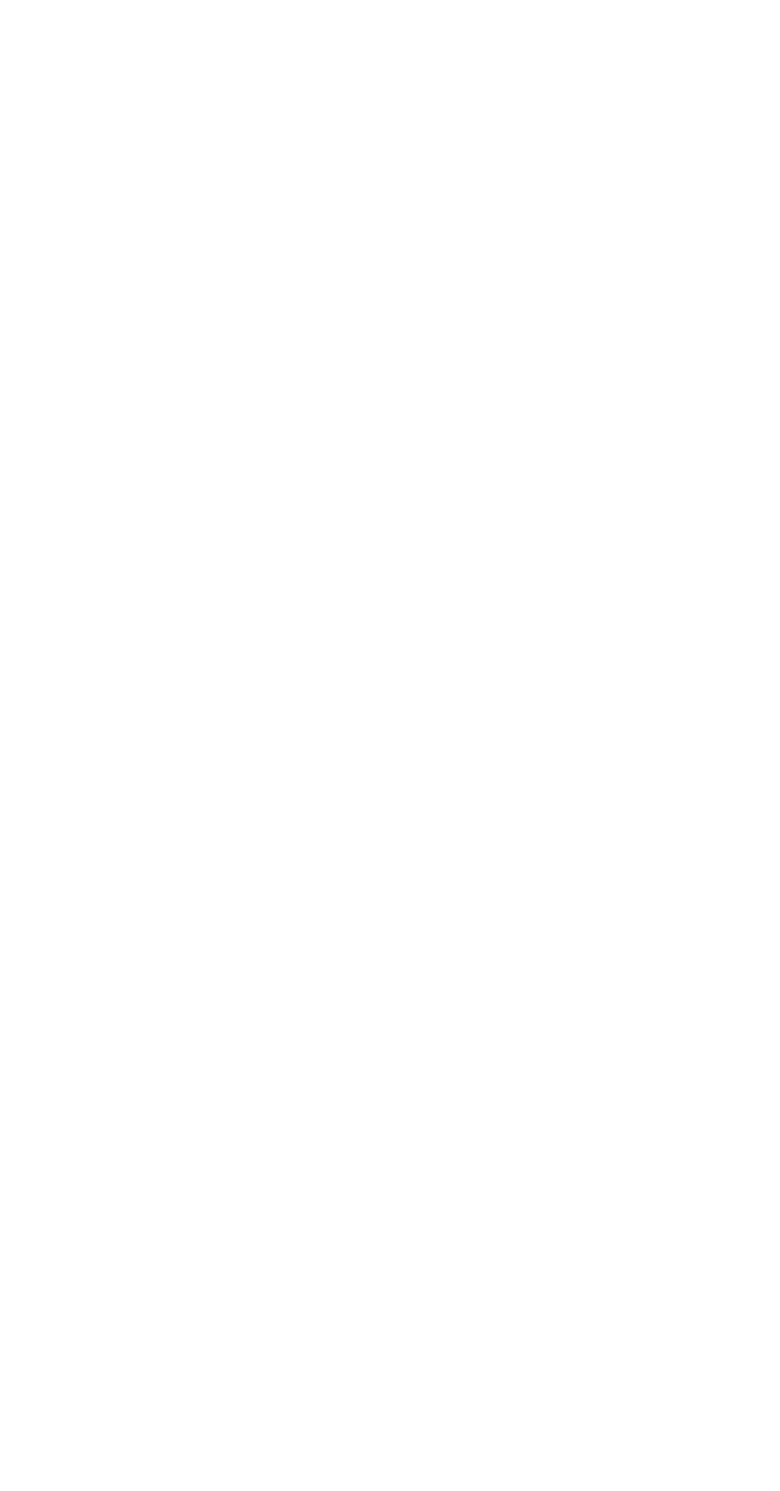
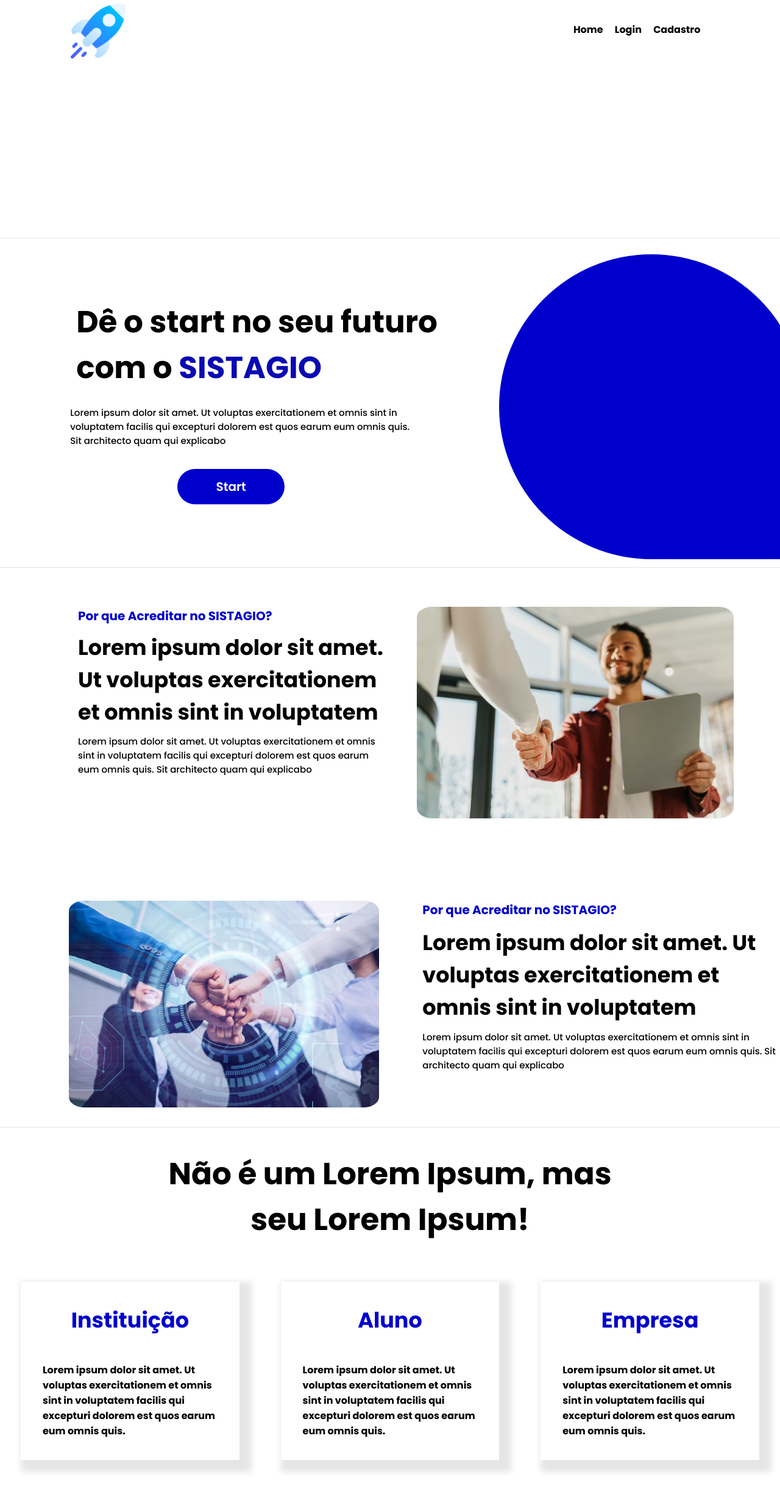
Before and after one commit to Thiag0nery/Sistagio, a Django app: page / in a window 1280 px wide. Before the commit the page is empty. Shown: the whole page at 61% size. Run offline with Django 4.2, Linux system fonts and the light colour scheme.

Commit message:
Atualizações

```diff
--- a/home/templates/home/index.html
+++ b/home/templates/home/index.html
@@ -10,20 +10,97 @@
     {% endfor %}
 </ul>
 {% endif %}
-{% if perfilPessoa.tipo == 'A' %}
-    <h1>Aluno</h1>
-{% endif %}
-{% if user.tipo == 'D' %}
-    <h1>Docente</h1>
-{% endif %}
+{% include 'parcias/_header.html'%}
+    <main class="main">
+        <section class="sessao1">
 
-{% if perfilUsuario.tipo == 'E' %}
-    <h1>Empresa</h1>
-{% endif %}
 
-{% if perfilPessoa.tipo == 'I' %}
-    <h1>Instituição</h1>
-{% endif %}
-{{ user.tipo }}
+            <div class="ladoEsquerdo">
+                <div class="texto">
+                    <h1> Dê o start no seu futuro com o <span style="color: rgb(10, 10, 180)"> SISTAGIO</span></h1>
+                </div>
 
+
+                <div class="subtexto">
+                    <h3 class="texto">Lorem ipsum dolor sit amet. Ut voluptas exercitationem et omnis sint in voluptatem
+                        facilis qui excepturi dolorem est quos earum eum omnis quis. Sit architecto quam qui explicabo
+
+                    </h3>
+                </div>
+                <button class="start">Start</button>
+            </div>
+            <div class="ladoDireito">
+                <div class="bola"></div>
+            </div>
+        </section>
+        <section class="sessao2">
+            <div class="ladoEsquerdo2">
+                <h3 class="titulo">Por que Acreditar no SISTAGIO?</h3>
+                <h2 class="conteudo">Lorem ipsum dolor sit amet. Ut voluptas exercitationem et omnis sint in voluptatem
+                </h2>
+                <h4 class="subtitulo">Lorem ipsum dolor sit amet. Ut voluptas exercitationem et omnis sint in voluptatem
+                    facilis qui excepturi dolorem est quos earum eum omnis quis. Sit architecto quam qui explicabo
+                </h4>
+            </div>
+            <div class="ladoDireito2">
+                <img src="static/imagens/apertodemao.jpeg" alt="aperto" id="imgaperto">
+            </div>
+        </section>
+        <section class="sessao4">
+            <div class="ladoEsquerdo4Img">
+                <img src="static/imagens/conexao.jpeg" alt="conexoes" id="conexoes">
+            </div>
+            <div class="ladoDireito4">
+                <h3 class="titulo">Por que Acreditar no SISTAGIO?</h3>
+                <h2 class="conteudo">Lorem ipsum dolor sit amet. Ut voluptas exercitationem et omnis sint in voluptatem
+                </h2>
+                <h4 class="subtitulo">Lorem ipsum dolor sit amet. Ut voluptas exercitationem et omnis sint in voluptatem
+                    facilis qui excepturi dolorem est quos earum eum omnis quis. Sit architecto quam qui explicabo
+                </h4>
+            </div>
+        </section>
+        <section class="sessao3">
+            <div class="titleSessao3">
+                <h1 class="textoTitle">Não é um Lorem Ipsum, mas seu Lorem Ipsum!</h1>
+            </div>
+            <div class="containerCards">
+                <div class="card">
+                    <h3 class="titleCard">Instituição</h3>
+                    <h4 class="subtile">Lorem ipsum dolor sit amet. Ut voluptas exercitationem et omnis sint in
+                        voluptatem
+                        facilis qui excepturi dolorem est quos earum eum omnis quis. </h4>
+                </div>
+                <div class="card">
+                    <h3 class="titleCard">Aluno</h3>
+                    <h4 class="subtitle">Lorem ipsum dolor sit amet. Ut voluptas exercitationem et omnis sint in
+                        voluptatem
+                        facilis qui excepturi dolorem est quos earum eum omnis quis. </h4>
+                </div>
+                <div class="card">
+                    <h3 class="titleCard">Empresa</h3>
+                    <h4 class="subtitle">Lorem ipsum dolor sit amet. Ut voluptas exercitationem et omnis sint in
+                        voluptatem
+                        facilis qui excepturi dolorem est quos earum eum omnis quis. </h4>
+                </div>
+            </div>
+        </section>
+
+
+        </div>
+        <footer>
+            <div class="containerFooter">
+                <div class="informacoes">
+                    <a href="#" id="links"> Home</a>
+                    <a href="#" id="links"> Vagas</a>
+                    <a href="#" id="links"> Contatos </a>
+                </div>
+                <h3 class="direitos"> Copyright © 2023 Sistagio</h3>
+                <div class="redesSociais">
+                    <a href="#" id="links">Instagram</a>
+                    <a href="#" id="links">GitHub</a>
+                    <a href="#"id="links">FaceBook</a>
+                </div>
+            </div>
+        </footer>
+    </main>
 {% endblock %}
--- a/templates/base.html
+++ b/templates/base.html
@@ -5,6 +5,7 @@
     <meta charset="UTF-8">
     <meta http-equiv="X-UA-Compatible" content="IE=edge">
     <meta name="viewport" content="width=device-width, initial-scale=1.0">
+    <link rel="stylesheet" href="{% static 'style.css'%}">
     <title>Document</title>
 </head>
 <body>
--- /dev/null
+++ b/templates/parcias/_header.html
@@ -0,0 +1,12 @@
+<header>
+        <div class="centro">
+            <div class="logo"><img src="static/imagens/foguete-logo.png" width="90x" alt=""></div> <!-- logo-->
+            <div class="menu">
+                <a href="#"> Home</a>
+                <a href="#"> Login</a>
+                <a href="#"> Cadastro </a>
+            </div>
+            <!--menu-->
+        </div>
+        <!--center-->
+    </header>
--- /dev/null
+++ b/templates/static/style.css
@@ -0,0 +1,266 @@
+@import url('https://fonts.googleapis.com/css2?family=Poppins:ital,wght@0,500;0,600;0,700;0,800;0,900;1,400;1,500;1,600;1,700;1,800;1,900&display=swap');
+
+*{
+    margin:0;
+    padding:0;
+    box-sizing: border-box;
+
+}
+
+html, body{
+    height: 100%;
+    font-family: "Poppins" , sans-serif;
+    overflow-x: hidden;
+}
+.centro {
+    display: flex;
+    flex-wrap: wrap;
+    max-width: 1100px;
+    margin: 0 auto;
+    padding: 0 2%;
+}
+
+
+header{
+    height: 200px;
+    padding: 6px 0;
+    border-bottom: solid 1px rgba(0, 0, 0, 0.1);
+    height: 16%;
+}
+.start{
+    padding: 2%;
+    width: 25%;
+    border-radius: 30px;
+    cursor: pointer;
+    background-color: #0000CD;
+    color: white;
+    font-size: 20px;
+    border: none;
+    margin-top: 3%;
+    margin: 5% 25% 0 25%;
+    font-weight: 600;
+    font-family: "Poppins" , sans-serif;
+
+}
+.start:hover{
+    background-color: white ;
+    border: solid 4px ;
+    color: #0000CD;
+    transition: .8s;
+
+}
+
+.subtexto h3{
+    margin-top: 2%;
+    font-size: 15px;
+    font-weight: 100;
+    width: 80%;
+}
+
+.logo{
+    width: 50%;
+}
+
+.menu{
+    padding-top: 30px;
+    width: 50%;
+    text-align: right;
+}
+.menu :hover{
+    color: #0000CD;
+    transition: .5s;
+}
+section.sessao1{
+    height: calc(100% - 200px);
+    position: relative;
+    margin-top: 7%;
+    display: flex;
+}
+
+.bola{
+
+  width: 500px;
+  height:500px;
+  background-color: #0000CD;
+  border-radius: 50% 50% 0 50% ;
+}
+
+.menu a {
+    color: black;
+    text-decoration: none;
+    font-weight: bold;
+    margin-right: 15px;
+}
+
+.ladoEsquerdo h1{
+    font-size: 50px;
+    padding: 10px;
+    font-weight: bold;
+}
+
+.ladoEsquerdo{
+    margin-left: 9%;
+    width: 55%;
+}
+.ladoDireito{
+    width: 30%;
+    margin-top  : -5%;
+}
+.texto-sobre{
+    font-size: 70px;
+    width: 60%;
+    margin: 0 auto;
+}
+.sessao2{
+    border-top: 1px solid rgba(0, 0, 0, 0.1);
+    margin-top: 1%;
+    display: block;
+}
+.titleSessao3{
+    margin: 0 auto;
+    width: 60%;
+}
+.titleSessao3 h1{
+    font-size: 50px;
+    text-align: center;
+    margin-top: 5%;
+}
+.containerCards{
+
+    width: 200px;
+    display: flex;
+    margin: 0 auto;
+    width: 100%;
+    margin-top: 5%;
+
+}
+.card{
+    background-color: white;
+    width: 28%;
+    margin-left: 50px;
+    margin: 0 auto;
+    box-shadow: 10px 10px 10px 10px rgba(0, 0, 0, 0.1);
+}
+.card:hover{
+    transform: scale(1.05);
+    transition: .5s;
+}
+.card h3{
+    padding: 10%;
+    text-align: center;
+    font-size: 35px;
+    color: #0000CD;
+    font-weight: bold;
+}
+.card h4{
+    padding:2% 10% 10% 10% ;
+}
+
+
+.teste{
+    display: block ;
+    overflow-y: scroll;
+}
+.sessao2{
+    width: 100%;
+    padding: 5% 10% 10% 10%;
+    display: flex;
+}
+.ladoEsquerdo2{
+    width: 70%;
+}
+.ladoEsquerdo2 h3{
+    color: #0000CD;
+    font-size: 20px;
+    font-weight: bold;
+
+
+}
+.ladoEsquerdo2 h2{
+    font-size: 35px;
+    padding-top: 2%;
+    padding-bottom: 2%;
+}
+.ladoEsquerdo2 h4{
+    font-size: 15px;
+    font-weight: 300;
+}
+.ladoDireito2 {
+
+}
+#imgaperto{
+  margin: 0 1% 0 10%;
+  width: 100%;
+  border-radius: 5%;
+}
+
+.sessao4{
+    display: flex;
+    width: 100%;
+}
+.ladoEsquerdo4Img{
+
+}
+.ladoDireito4{
+    width: 60%;
+    margin: 0 0% 0 10%;
+}
+#conexoes{
+    width: 90%;
+    border-radius: 5%;
+    margin: 0 1% 0 20% ;
+}
+.ladoDireito4 h3{
+    color: #0000CD;
+    font-size: 20px;
+    font-weight: bold;
+}
+.ladoDireito4 h2{
+    font-size: 35px;
+    padding-top: 2%;
+    padding-bottom: 2%;
+}
+.ladoDireito4 h4{
+    font-size: 15px;
+    font-weight: 300;
+}
+.sessao3{
+    border-top: 1px solid rgba(0, 0, 0, 0.1);
+    margin-top: 2%;
+}
+footer{
+
+    margin-top: 5%;
+    width: 100%;
+    height: 250px;
+    background-color: rgba(0,0,0,0.1);
+
+}
+
+.containerFooter{
+    display: flex;
+
+
+}
+.direitos{
+    margin: 0 auto;
+    padding: 8%;
+}
+#links{
+    display: block;
+    list-style: none;
+    margin-top: 5%;
+    text-decoration: none;
+    color: black;
+    font-size: 20px;
+    font-weight: bold;
+
+}
+.informacoes{
+    padding: 5%;
+    text-align: left;
+}
+.redesSociais{
+    padding: 5%;
+    text-align: right
+}
```
Also changed, not shown: templates/parcias/_footer.html (added, +10 -0 lines), home/views.py (line endings or trailing spaces), templates/static/imagens/apertodemao.jpeg (added), templates/static/imagens/atronautaa-removebg-preview.png (added), templates/static/imagens/conexao.jpeg (added), templates/static/imagens/empresarios.avif (added), templates/static/imagens/foguete-logo.png (added), templates/static/imagens/imgCadastro-removebg-preview (1).png (added).
